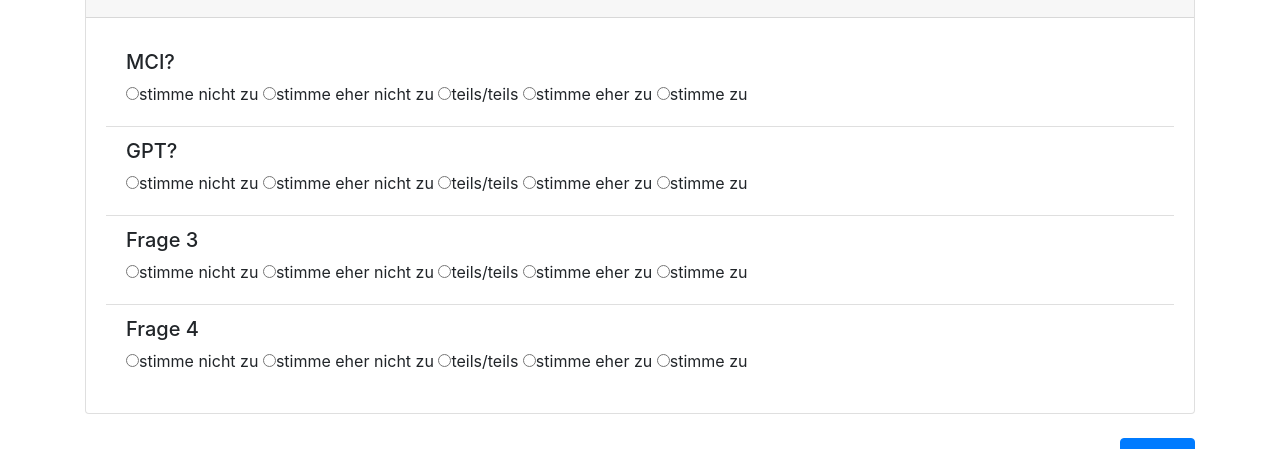
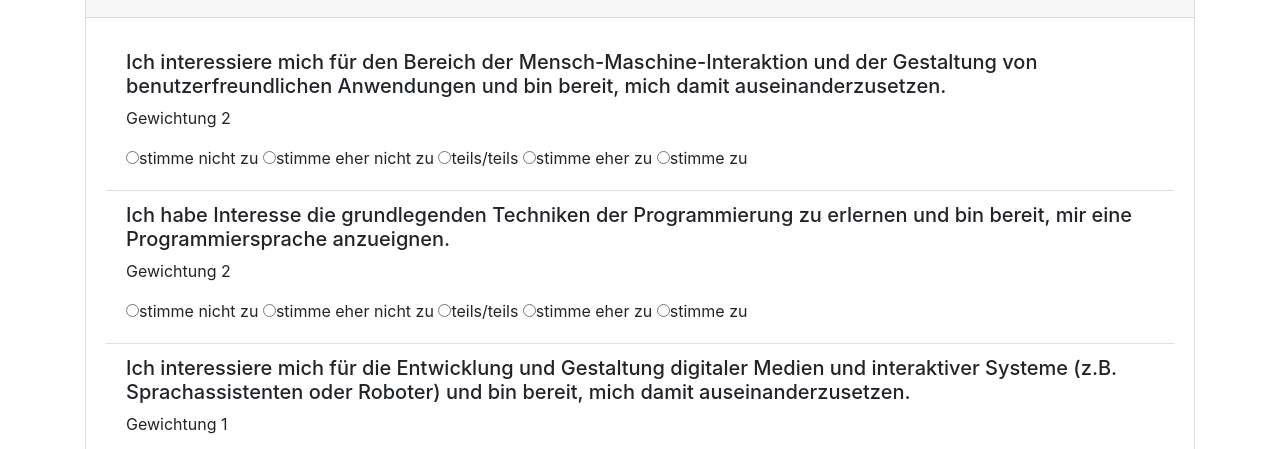
Before and after one commit to annikab12/Komediaquiz, a plain HTML site: page index.html in a window 1280 px wide. Shown: the part 487-936 px from the top of the page. Drawn offline with nearby package versions, Linux system fonts and the light colour scheme.

Commit message:
aktuelle Fragen

```diff
--- a/categories.js
+++ b/categories.js
@@ -2,69 +2,69 @@ const categories = [
     {
         name: "Informatik",
         questions: [
-            { text: "MCI?", weight: 2, inverted: false },
-            { text: "GPT?", weight: 2, inverted: false },
-            { text: "Frage 3", weight: 1, inverted: false },
-            { text: "Frage 4", weight: 1, inverted: false }
+            { text: "Ich interessiere mich für den Bereich der Mensch-Maschine-Interaktion und der Gestaltung von benutzerfreundlichen Anwendungen und bin bereit, mich damit auseinanderzusetzen.", weight: 2, inverted: false },
+            { text: "Ich habe Interesse die grundlegenden Techniken der Programmierung zu erlernen und bin bereit, mir eine Programmiersprache anzueignen.", weight: 2, inverted: false },
+            { text: "Ich interessiere mich für die Entwicklung und Gestaltung digitaler Medien und interaktiver Systeme (z.B. Sprachassistenten oder Roboter) und bin bereit, mich damit auseinanderzusetzen.", weight: 1, inverted: false },
+            { text: "Ich habe Interesse an innovativen Technologien (z.B. Künstliche Intelligenz) und deren Anwendung und bin bereit mich damit auseinanderzusetzen.", weight: 1, inverted: false }
         ]
     },
     {
         name: "Psychologie",
         questions: [
-            { text: "Frage 1", weight: 1.25, inverted: false },
-            { text: "Frage 2", weight: 1.25, inverted: false },
-            { text: "Frage 3", weight: 1.25, inverted: false },
-            { text: "Frage 4", weight: 1.25, inverted: false },
-            { text: "Klinische?", weight: 1, inverted: true }
+            { text: "Ich finde es interessant zu erfahren, warum und wie Menschen im sozialen Kontext interagieren und bin bereit, mich damit auseinanderzusetzen.", weight: 1.25, inverted: false },
+            { text: "Mich interessiert es, wie und warum Menschen Kaufentscheidungen treffen und bin bereit, mich damit auseinanderzusetzen.", weight: 1.25, inverted: false },
+            { text: "Ich interessiere mich für die grundlegenden Mechanismen der menschlichen Wahrnehmung und Informationsverarbeitung und bin bereit, mich damit auseinanderzusetzen.", weight: 1.25, inverted: false },
+            { text: "Ich interessiere mich für die Prozesse des menschlichen Lernens, Denkens und Problemlösens und bin bereit, mich damit auseinanderzusetzen.", weight: 1.25, inverted: false },
+            { text: "Ich interessiere mich besonders  für die  klinische Psychologie und Psychotherapie und bin bereit mich damit auseinanderzusetzen.", weight: 1, inverted: true }
         ]
     },
     {
         name: "BWL",
         questions: [
-            { text: "Frage 1", weight: 1.5, inverted: false },
-            { text: "Frage 2", weight: 1.5, inverted: false },
-            { text: "Frage 3", weight: 1.5, inverted: false },
-            { text: "Frage 4", weight: 1.5, inverted: false }
+            { text: "Ich interessiere mich für grundlegende betriebswirtschaftliche Zusammenhänge und bin bereit, mich damit auseinanderzusetzen.", weight: 1.5, inverted: false },
+            { text: "Ich finde es interessant, wie psychologische Kenntnisse für wirtschaftliche Zwecke genutzt werden und bin bereit, mich damit auseinanderzusetzen.", weight: 1.5, inverted: false },
+            { text: "Ich habe Interesse daran, zu lernen, wie Unternehmen organisiert und strukturiert sind und bin bereit mich damit auseinanderzusetzen.", weight: 1.5, inverted: false },
+            { text: "Ich interessiere mich dafür, mit welchen Strategien Unternehmen Gewinne maximieren und bin bereit mich damit auseinanderzusetzen.", weight: 1.5, inverted: false }
         ]
     },
     {
         name: "Interdisziplinarität",
         questions: [
-            { text: "Frage 1", weight: 1.33, inverted: true },
-            { text: "Frage 2", weight: 1.33, inverted: false },
-            { text: "Frage 3", weight: 1.33, inverted: true },
-            { text: "Frage 4", weight: 2, inverted: false }
+            { text: "Es ist mir wichtig, mich in einem bestimmten Bereich zu vertiefen.", weight: 1.33, inverted: true },
+            { text: "Ich möchte gerne einen Überblick über verschiedene Themengebiete bekommen und die Grundlagen unterschiedlicher Bereiche erlernen.", weight: 1.33, inverted: false },
+            { text: "Ich bevorzuge es, eine klare Vorstellung von meinem zukünftigen Karriereweg zu haben, anstatt mir verschiedene Möglichkeiten offen zu halten.", weight: 1.33, inverted: true },
+            { text: "Ich bin in der Lage dazu, Wissen aus verschiedenen Disziplinen miteinander zu verknüpfen und Zusammenhänge zu erkennen.", weight: 2, inverted: false }
         ]
     },
     {
         name: "Persönlichkeit",
         questions: [
-            { text: "Frage 1", weight: 1, inverted: false },
-            { text: "Frage 2", weight: 1, inverted: false },
-            { text: "Frage 3", weight: 1, inverted: false },
-            { text: "Frage 4", weight: 1, inverted: false },
-            { text: "Frage 5", weight: 1, inverted: false },
-            { text: "Frage 6", weight: 1, inverted: false }
+            { text: "Es fällt mir leicht, logische Zusammenhänge zu verstehen, und ich habe ein grundlegendes mathematisches Verständnis.", weight: 1, inverted: false },
+            { text: "Ich interessiere mich dafür, theoretische Konzepte praktisch anzuwenden.", weight: 1, inverted: false },
+            { text: "Ich interessiere mich bei technischen Anwendungen besonders für die Sicht des Nutzers.", weight: 1, inverted: false },
+            { text: "Ich kann selbstständig und stukturiert arbeiten.", weight: 1, inverted: false },
+            { text: "Ich bin neugierig und offen für aktuelle Themenbereiche.", weight: 1, inverted: false },
+            { text: "Ich bin bereit, interaktiv und gemeinsam im Team an praktischen Fragestellungen zu arbeiten.", weight: 1, inverted: false }
         ]
     },
     {
         name: "Empirisches Arbeiten",
         questions: [
-            { text: "Frage 1", weight: 1, inverted: false },
-            { text: "Statistik?", weight: 2, inverted: false },
-            { text: "Frage 3", weight: 1, inverted: false },
-            { text: "Frage 4", weight: 2, inverted: false }
+            { text: "Ich bin interessiert an der Planung, Durchführung und Auswertung empirischer Studien", weight: 1, inverted: false },
+            { text: "Ich bin offen dafür, mir Kenntnisse der Statistik und Forschungsmethoden anzueignen.", weight: 2, inverted: false },
+            { text: "Ich bin bereit methodisch Daten zu erheben, zu analysieren und die Ergebnisse strukturiert aufzuarbeiten.", weight: 1, inverted: false },
+            { text: "Ich interessiere mich dafür, wissenschaftliche zu arbeiten und theoretische Hintergründe zu einem bestimmten Thema zu recharchieren.", weight: 2, inverted: false }
         ]
     },
     {
         name: "Berufsvorstellung",
         questions: [
-            { text: "Frage 1", weight: 1, inverted: false },
-            { text: "Frage 2", weight: 1, inverted: false },
-            { text: "Frage 3", weight: 1, inverted: false },
-            { text: "Frage 4", weight: 1, inverted: false },
-            { text: "Frage 5", weight: 1, inverted: false },
-            { text: "Frage 6", weight: 1, inverted: false }
+            { text: "Ich interessiere mich für die Gestaltung und Entwicklung von benutzerfreundlichen und ansprechenden Webseiten, Online Tools, Apps oder Spielen für verschiedene Plattformen.", weight: 1, inverted: false },
+            { text: "Ich interessiere mich für die Analyse und Interpretation von Kundendaten (Consumer research) und deren Nutzung durch Werbeagenturen, um z.B Marketingstrategien zu entwickeln", weight: 1, inverted: false },
+            { text: "Ich interessiere mich für die Nutzung von sozialen Medien und die Planung und Erstellung von Beiträgen, um die Social Media Präsenz eines Unternehmens nach vorne zu treiben.", weight: 1, inverted: false },
+            { text: "Ich interessiere mich für Berufe, die darauf abzielen, Technik für Benutzer verständlich und zugänglich zu machen, sowie für die Unterstützung bei der Umsetzung von IT-Projekten (z.B Usability-Engineers und IT-Consultants)", weight: 1, inverted: false },
+            { text: "Ich kann mir vorstellen Projekte zu leiten und zu koordinieren, sowie die interne und externe Kommunikation in einem Unternehmen zu verbessern.", weight: 1, inverted: false },
+            { text: "Ich interessiere mich dafür, wie Unternehmen soziale Medien und Online Tools nutzen, um Personal zu bewerben und zu gewinnen (z.B Human Resources).", weight: 1, inverted: false }
         ]
     },
 ];
--- a/index.html
+++ b/index.html
@@ -49,7 +49,7 @@
                         Saw the lie in my eyes, couldn't hide it
                         Cause she tasted like home
                         Yeah, she tasted like home
-
+                        <br><br>
                         [Chorus]
                         Oh
                         Well, home ain't what I'd call it
@@ -59,7 +59,7 @@
                         This fool, this liar
                         Lit a match and set his life on fire
                         I guess I'd rather be alone, in a house that's not a home
-
+                        <br><br>
                         [Verse 2]
                         The pain in my heart's 'cause we're a thousand miles apart
                         I've got no one to blame for the shame
@@ -68,15 +68,7 @@
                         Stupid to think that I could blame it on the drink
                         Now I'm trying to stall, making calls to someone back home
                         I hope there's someone back home
-                        See Nickelback Live
-                        Get tickets as low as $45
-                        You might also like
-                        Burn It to the Ground
-                        Nickelback
-                        Houdini
-                        Eminem
-                        Photograph
-                        Nickelback
+                        <br><br>
                         [Chorus]
                         Oh
                         Well, home ain't what I'd call it
@@ -86,13 +78,13 @@
                         This fool, this liar
                         Lit a match and set his life on fire
                         I guess I'd rather be alone, in a house that's not a home
-
+                        <br><br>
                         [Bridge]
                         I walk through the door and there's no light on anymore
                         Must have known all along I was wrong
                         Cause there's no one at home
                         No one's waiting back home
-
+                        <br><br>
                         [Chorus]
                         Well, home ain't what I'd call it
                         When I'm the only ghost walkin' through the hallways
--- a/script.js
+++ b/script.js
@@ -20,7 +20,7 @@ function generateCategoryCard(category, index) {
         const name = 'q' + index + '.' + (questionIndex + 1);
         cardHtml += '<li class="list-group-item" data-category="' + category.name + '">';
         cardHtml += '<h5>' + question.text + '</h5>';
-        //cardHtml += '<p>Gewichtung ' + question.weight + '</p>'; //only for debug
+        cardHtml += '<p>Gewichtung ' + question.weight + '</p>'; //only for debug
         cardHtml += generateLikertScale(name, question.weight, question.inverted);
         cardHtml += '</li>';
     });
@@ -139,4 +139,4 @@ function updateChart() {
 };
 
 
-//showResults(); //only for debug
+showResults(); //only for debug
```
